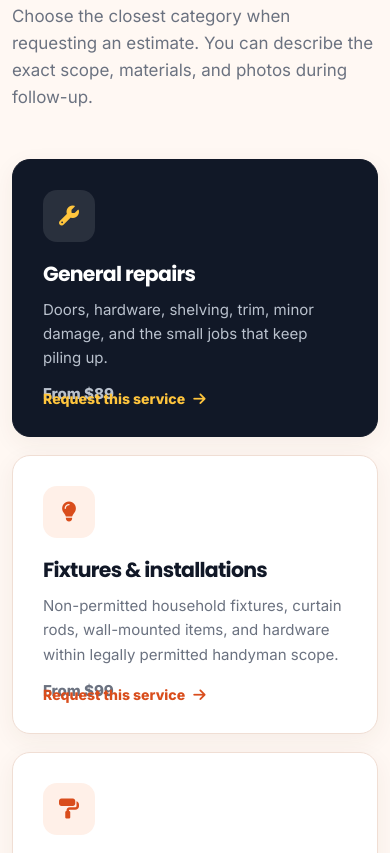
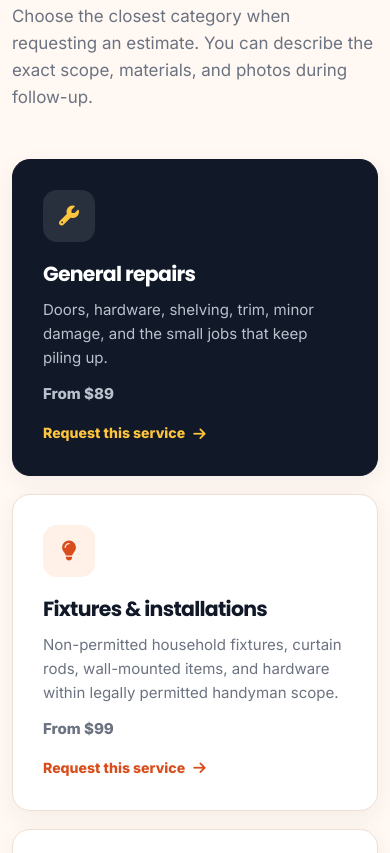
Before and after one commit to akcept24/handyman, a website: page index.html in a window 390 px wide. Shown: the part 2755-3608 px from the top of the page. Drawn offline with Linux system fonts and the light colour scheme.

Commit message:
fix(mobile): stop price/link overlap in service cards; crop baked titles from before/after photos
Service cards are now flex columns with the request link in normal flow
(margin-top:auto), so From-prices can never overlap the CTA. Before/after
webp examples are re-cropped to remove the headline banners baked into
the source images that duplicated the tile overlay captions.

```diff
--- a/styles.css
+++ b/styles.css
@@ -137,7 +137,7 @@ h2 { font-size: clamp(2rem, 4vw, 3.25rem); }
 
 .services { background: var(--paper-warm); }
 .services-grid { display: grid; grid-template-columns: repeat(3, 1fr); gap: 18px; }
-.service-card { position: relative; min-height: 292px; padding: 30px; background: #fff; border: 1px solid #f0ded4; border-radius: var(--radius); box-shadow: 0 7px 24px rgba(93,54,31,.06); transition: transform .22s ease, box-shadow .22s ease, border .22s ease; }
+.service-card { position: relative; display: flex; flex-direction: column; min-height: 292px; padding: 30px; background: #fff; border: 1px solid #f0ded4; border-radius: var(--radius); box-shadow: 0 7px 24px rgba(93,54,31,.06); transition: transform .22s ease, box-shadow .22s ease, border .22s ease; }
 .service-card:hover { transform: translateY(-6px); border-color: #f3b695; box-shadow: 0 18px 35px rgba(93,54,31,.11); }
 .service-icon { width: 52px; height: 52px; display: grid; place-items: center; margin-bottom: 21px; color: var(--orange-dark); background: #fff0e8; border-radius: 14px; font-size: 1.25rem; }
 .service-card h3 { margin-bottom: 12px; font-size: 1.28rem; }
@@ -145,7 +145,7 @@ h2 { font-size: clamp(2rem, 4vw, 3.25rem); }
 .featured-service { color: #fff; background: var(--ink); border-color: var(--ink); }
 .featured-service p { color: #b9c1cd; }
 .featured-service .service-icon { color: var(--yellow); background: rgba(255,255,255,.1); }
-.text-link { position: absolute; left: 30px; bottom: 26px; display: inline-flex; gap: 8px; align-items: center; padding: 0; color: var(--orange-dark); background: transparent; border: 0; font-size: .88rem; font-weight: 750; }
+.text-link { position: static; margin-top: auto; padding-top: 16px; display: inline-flex; gap: 8px; align-items: center; color: var(--orange-dark); background: transparent; border: 0; font-size: .88rem; font-weight: 750; }
 .featured-service .text-link { color: var(--yellow); }
 .text-link:hover i { transform: translateX(4px); }
 .text-link i { transition: transform .2s ease; }
```
Also changed, not shown: images/projects/before-after-drywall.webp, images/projects/before-after-faucet.webp, images/projects/before-after-furniture.webp, images/projects/before-after-garage.webp.
